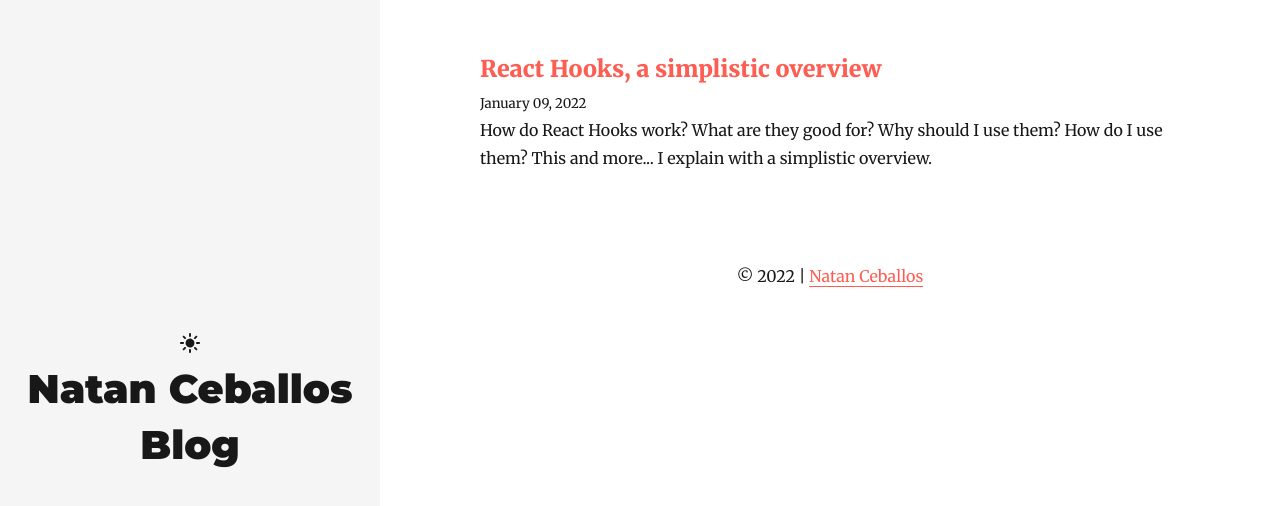
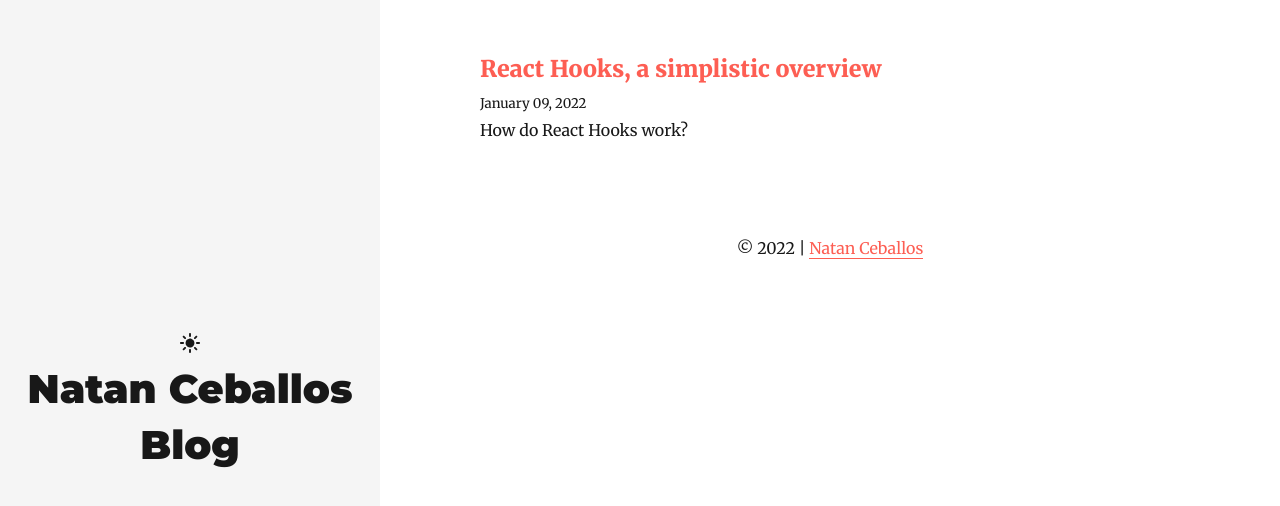
Before and after one commit to NatC02/blog, a Gatsby site: page / in a window 1280 px wide. Built offline with nearby package versions, Linux system fonts and the light colour scheme; Gatsby itself is replaced by a stand-in of ours; some packages are replaced by stand-ins of ours.

Commit message:
edited description

```diff
--- a/content/blog/react-hooks-a-simplistic-overview/index.md
+++ b/content/blog/react-hooks-a-simplistic-overview/index.md
@@ -1,7 +1,7 @@
 ---
 title: React Hooks, a simplistic overview
 date: "2022-01-09"
-description: "How do React Hooks work? What are they good for? Why should I use them? How do I use them? This and more... I explain with a simplistic overview."
+description: "How do React Hooks work?"
 ---
 
 Within the past few months I've started to understand the react eco-system more.
```
